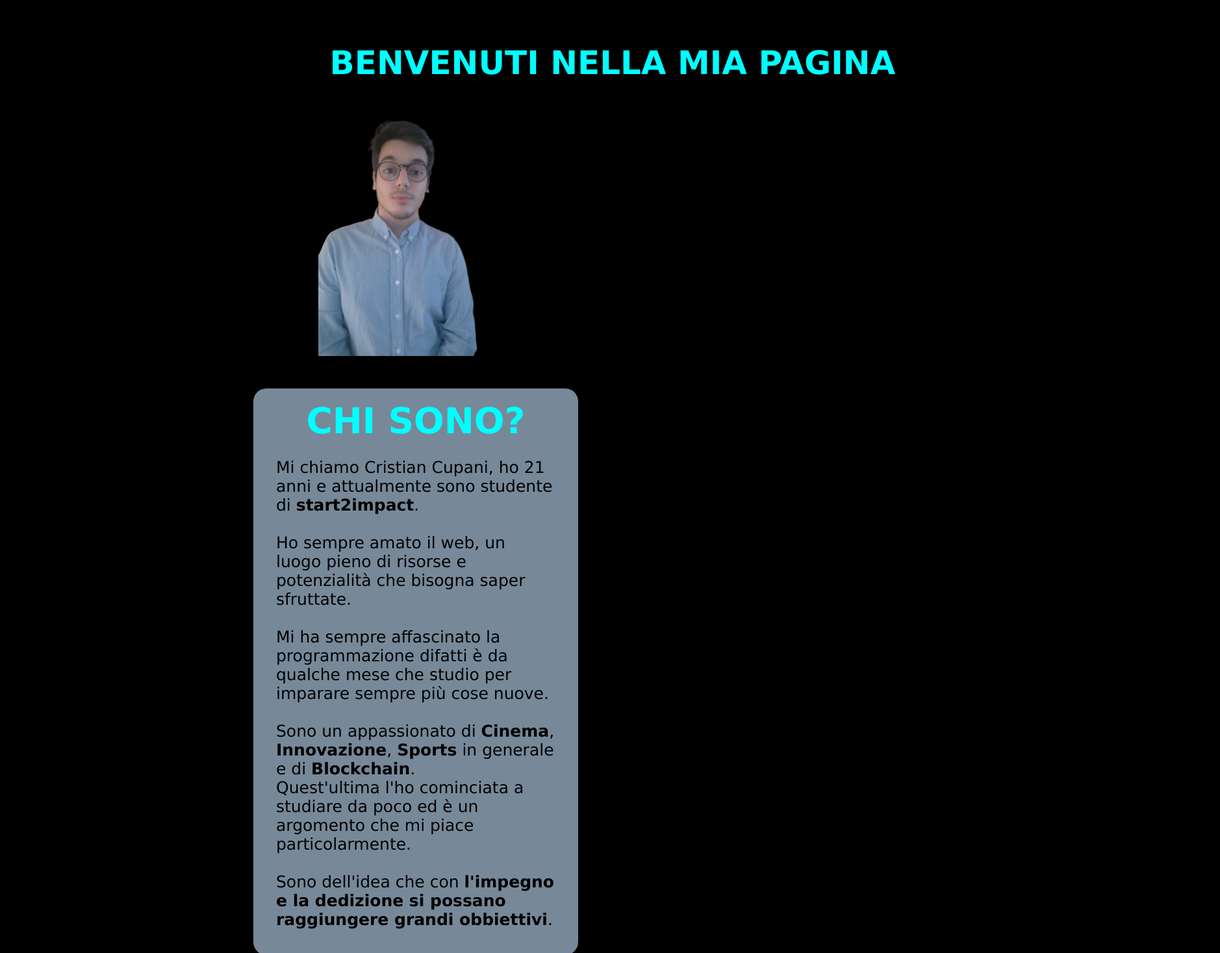
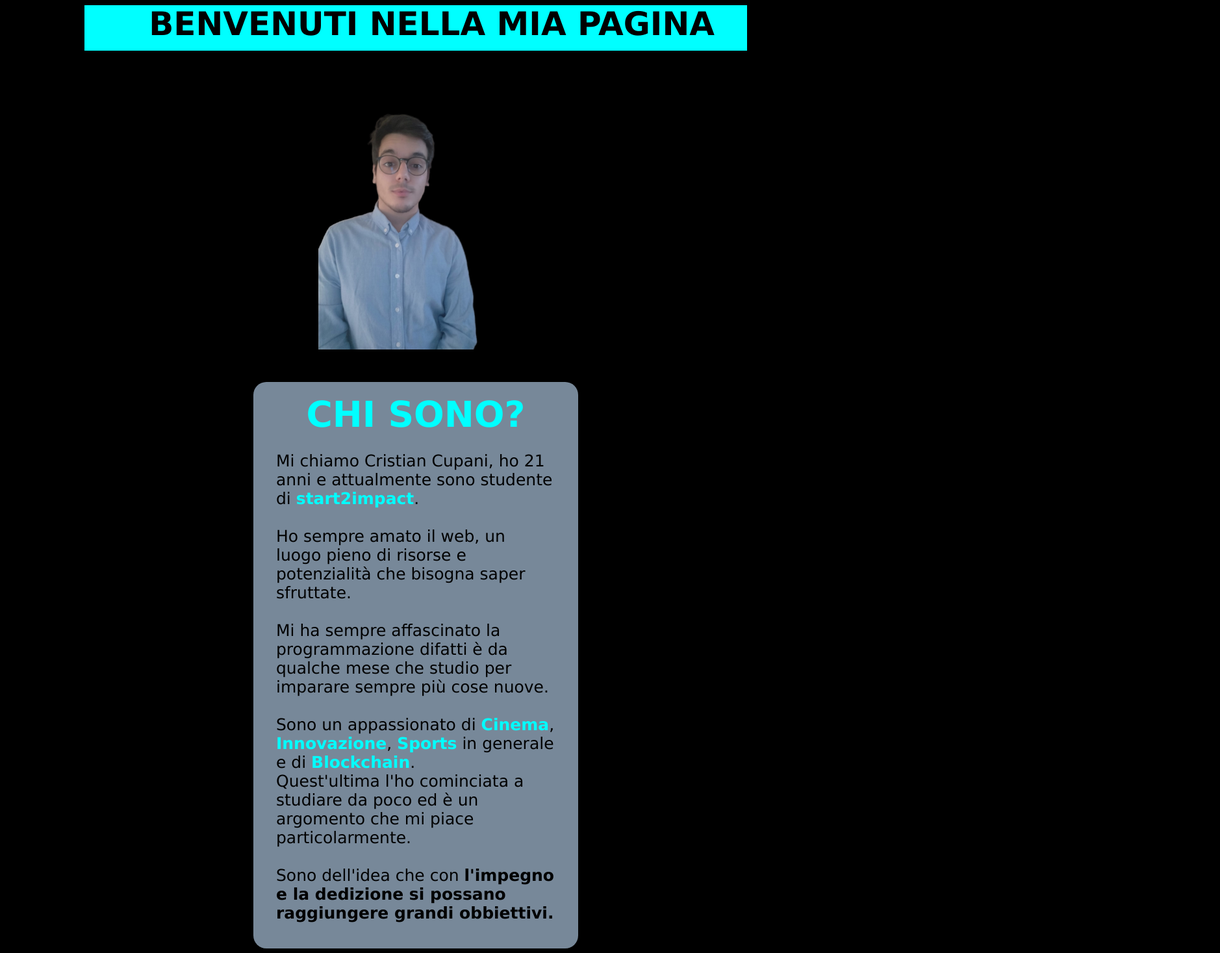
Before and after one commit to Criic98/Progetto-s2i, a plain HTML site: page index.html in a window 1280 px wide. Shown: the top 1467 px of the page at 65% size, 1878 px wide, since content can reach past the window. Drawn offline with Linux system fonts and the light colour scheme.

Commit message:
first commit

```diff
--- a/index.html
+++ b/index.html
@@ -12,8 +12,7 @@
     <center>
 		<header>
 		<div class="header">
-      <div id="home">
-      <p><font color="00FFFF"><b>BENVENUTI NELLA MIA PAGINA</b></p>
+      <p style="position: absolute;top: -50px;right: 50px;"> <b>BENVENUTI NELLA MIA PAGINA</b></p>
     </center>
   </div>
 </div>
@@ -28,7 +27,7 @@
       <div class="content" align="left">
       <p>
         <font color="000000">
-          Mi chiamo Cristian Cupani, ho 21 anni e attualmente sono studente di <b>start2impact</b>.
+          Mi chiamo Cristian Cupani, ho 21 anni e attualmente sono studente di <font color="#00FFFF"><b>start2impact</b></font>.
           <br>
           <br>
           Ho sempre amato il web, un luogo pieno di risorse e potenzialità che bisogna saper sfruttate.
@@ -37,12 +36,12 @@
           Mi ha sempre affascinato la programmazione difatti è da qualche mese che studio per imparare sempre più cose nuove.
           <br>
           <br>
-          Sono un appassionato di <b>Cinema</b>, <b>Innovazione</b>, <b>Sports</b> in generale e di <b>Blockchain</b>.
+          Sono un appassionato di <font color="#00FFFF"><b>Cinema</b></font>, <font color="#00FFFF"><b>Innovazione</b></font>, <font color="#00FFFF"><b>Sports</b></font> in generale e di <font color="#00FFFF"><b>Blockchain</b></font>.
           <br>
           Quest'ultima l'ho cominciata a studiare da poco ed è un argomento che mi piace particolarmente.
           <br>
           <br>
-          Sono dell'idea che con <b>l'impegno e la dedizione si possano raggiungere grandi obbiettivi</b>.
+          Sono dell'idea che con <b>l'impegno e la dedizione si possano raggiungere grandi obbiettivi.</b>
         </font>
       </p>
     </div>
@@ -70,23 +69,23 @@
     <div class="content" align="left">
       <ul>
         <li>
-          <font color="000000">Proattività</font>
+          <font color="000000"><b>Proattività</b></font>
         </li>
         <br>
         <li>
-          <font color="000000">Empatia</font>
+          <font color="000000"><b>Empatia</b></font>
         </li>
         <br>
         <li>
-          <font color="000000">Problem Solving</font>
+          <font color="000000"><b>Problem Solving</b></font>
         </li>
         <br>
         <li>
-          <font color="000000">HTML</font>
+          <font color="000000"><b>HTML</b></font>
         </li>
         <br>
         <li>
-          <font color="000000">CSS</font>
+          <font color="000000"><b>CSS</b></font>
         </li>
         <br>
       </ul>
--- a/style.css
+++ b/style.css
@@ -62,13 +62,13 @@ div.footer {
     height: 50px;
   }
 
-div.header #home {
+div.header {
   font-size: 50px;
   font-family: "Verdana";
   padding: 10px;
-  background-color: #000000;
-  width: 1850px;
-  height: 60px;
+  background-color: #00FFFF;
+  width: 1000px;
+  height: 50px;
 }
 
 
```
